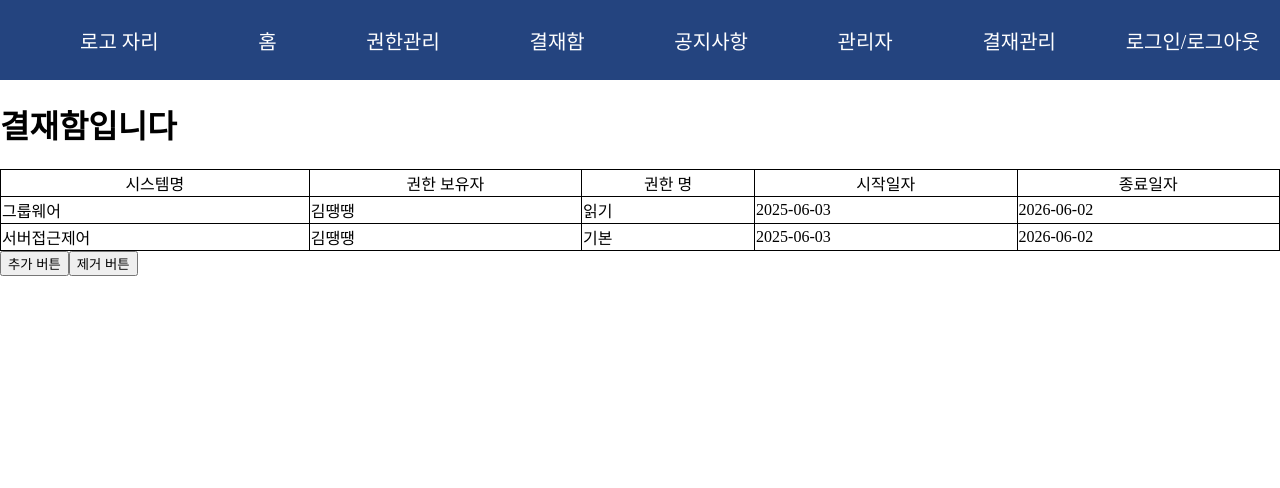
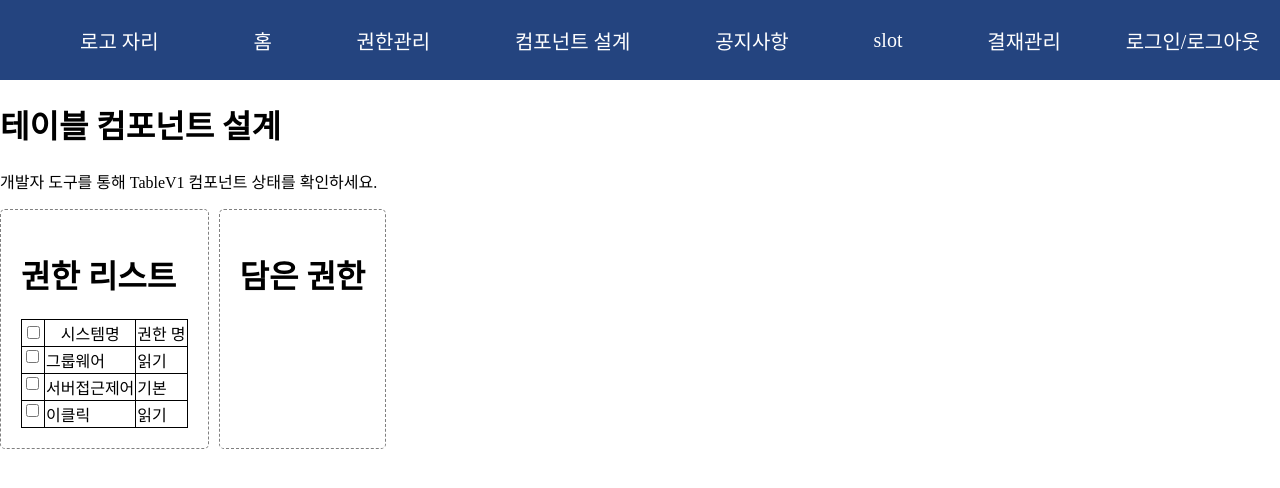
Before and after one commit to JxxHxxx/round1, a Vue app: page /comfirm in a window 1280 px wide. Shown: the top 488 px of the page. Built offline with nearby package versions, Linux system fonts and the light colour scheme.

Commit message:
FEAT : 3depth 를 slot 을 활용한 2depth 에서 관리하기
1. table, list 컴포넌트에서 자유자재로 데이터를 넣을 수 있도록 추상화합니다

```diff
--- a/src/App.vue
+++ b/src/App.vue
@@ -7,6 +7,7 @@ import AppHeader from './components/layout/AppHeader.vue';
 import './assets/css/index.css';
 import './assets/css/tag.css';
 import './assets/css/table.css';
+import './assets/css/main.css';
 
 export default {
   name: 'App',
@@ -16,6 +17,4 @@ export default {
 }
 </script>
 
-<style>
-
-</style>
+<style></style>
--- /dev/null
+++ b/src/assets/css/main.css
@@ -0,0 +1,8 @@
+.defaultBorderBox {
+  border: 1px dashed gray;
+  border-radius: 5px;
+}
+
+.defaultInnerSpace {
+    padding: 20px;
+}
--- /dev/null
+++ b/src/components/feature/ListV1.vue
@@ -0,0 +1,24 @@
+<template>
+    <ul v-for="(item, index) in props.items" :key="index">
+        <li v-for="(key) in props.keys" :key="key">
+            {{ item[key] }}
+        </li>
+    </ul>
+</template>
+
+<script setup>
+
+const props = defineProps({
+    // items 요소들은 key, value 형태의 객체여야 합니다.
+    items: {
+        type: Array,
+        required: true,
+    },
+    // keys 요소들은 문자열이며 items 요소의 key 값 중 하나여야 합니다.
+    keys: {
+        type: Array,
+        required: true
+    }
+})
+
+</script>
--- a/src/components/feature/TableV1.vue
+++ b/src/components/feature/TableV1.vue
@@ -3,16 +3,18 @@
         <table>
             <thead>
                 <tr>
-                    <td  v-for="(item, index) in data.columns" :key="index">{{ item }}</td>
+                    <td v-if="$slots.checkAllBox && $slots.checkBox">
+                        <slot name="checkAllBox"></slot>
+                    </td>
+                    <td v-for="(columnName, index) in columnNameList" :key="index">{{ columnName }}</td>
                 </tr>
             </thead>
             <tbody>
-                <tr v-for="(item, index) in data.tableData" :key="index">
-                   <td>{{ item.systemName }}</td>
-                   <td>{{ item.ownerName }}</td>
-                   <td>{{ item.roleName }}</td>
-                   <td>{{ item.startDate }}</td>
-                   <td>{{ item.endDate }}</td>
+                <tr v-for="(item, index) in props.data" :key="index" :onclick="() => onClick(item)">
+                    <slot name="checkBox"></slot>
+                    <td v-for="(key) in columnKeyList" :key="key">
+                        {{ item[key] }}
+                    </td>
                 </tr>
             </tbody>
         </table>
@@ -20,11 +22,14 @@
 </template>
 
 <script setup>
-  const data = defineProps({
-    columns : Array,
-    tableData : Array
-  });
+const props = defineProps({
+    columns: Array,
+    data: Array,
+    onClick: Function
+});
 
+const columnNameList = props.columns.map(col => Object.values(col)[0]);
+const columnKeyList = props.columns.map(col => Object.keys(col)[0]);
 
 
 </script>
--- a/src/components/layout/AppHeader.vue
+++ b/src/components/layout/AppHeader.vue
@@ -16,29 +16,29 @@
                 <RouterLink to="/comfirm">
                     <div>
                         <li class="AppHeaderItem CenterAppHeaderItem">
-                          <a>결재함</a>
+                            <a>컴포넌트 설계</a>
                         </li>
                     </div>
                 </RouterLink>
                 <RouterLink to="#">
                     <div>
                         <li class="AppHeaderItem CenterAppHeaderItem">
-                        <a>공지사항</a>
-                      </li>
+                            <a>공지사항</a>
+                        </li>
                     </div>
                 </RouterLink>
                 <RouterLink to="/admin">
                     <div>
                         <li class="AppHeaderItem CenterAppHeaderItem">
-                        <a>관리자</a>
-                      </li>
+                            <a>slot</a>
+                        </li>
                     </div>
                 </RouterLink>
                 <RouterLink to="#">
                     <div>
                         <li class="AppHeaderItem CenterAppHeaderItem">
-                        <a>결재관리</a>
-                      </li>
+                            <a>결재관리</a>
+                        </li>
                     </div>
                 </RouterLink>
                 <div class="AppHeaderItem RightAppHeaderItem">로그인/로그아웃</div>
@@ -50,6 +50,4 @@
 <script setup>
 
 </script>
-<style>
-
-</style>
+<style></style>
--- a/src/components/page/confirm/MyRolePage.vue
+++ b/src/components/page/confirm/MyRolePage.vue
@@ -1,53 +1,79 @@
-<template>
-    <div>
-        <h1>결재함입니다</h1>
-    </div>
-    <div>
-        <TableV1 :tableData="role.myList" :columns="columns"></TableV1>
-        <button v-on:click="handleOnClickAddRole">추가 버튼</button>
-        <button v-on:click="handleOnClickSubRole">제거 버튼</button>
-        </div>
-</template>
-
 <script setup>
+import ListV1 from '@/components/feature/ListV1.vue';
 import TableV1 from '@/components/feature/TableV1.vue';
 import { reactive, ref } from 'vue';
 
-const role = reactive( {myList : [{
+const role = reactive({
+    myList: [{
         systemName: '그룹웨어',
         ownerName: '김땡땡',
-    roleName: '읽기',
-    startDate: '2025-06-03',
-    endDate: '2026-06-02'
+        roleName: '읽기'
     },
     {
         systemName: '서버접근제어',
         ownerName: '김땡땡',
-    roleName: '기본',
-    startDate: '2025-06-03',
-    endDate: '2026-06-02'
+        roleName: '기본'
+    },
+    {
+        systemName: '이클릭',
+        ownerName: '이땡땡',
+        roleName: '읽기'
     }]
 });
+// 담은 역할을 관리하는 상태
+const roleCart = reactive({
+    addList: []
+})
 
-const columns = ref(['시스템명', '권한 보유자', '권한 명', '시작일자', '종료일자'])
-
-const handleOnClickAddRole = () => {
-    role.myList.push({
-    systemName: '이클릭',
-    ownerName: '이땡땡',
-    roleName: '읽기',
-    startDate: '2025-06-03',
-    endDate: '2026-06-02'
-})
+function handleOnclickTableElement(item) {
+    console.log('onClick Talbe Element:', item.systemName);
+    if (roleCart.addList.includes(item)) {
+        console.log('already added item:', item.systemName);
+    }
+    else {
+        roleCart.addList.push(item);
+    }
 }
 
-const handleOnClickSubRole = () => {
-    role.myList = role.myList.filter((i) => i.systemName !== '이클릭');
-    console.log(role);
+const checkedAll = ref(false);
+
+// 전체 체크박스 선택
+function handleOnClickAllCheckBox() {
+
+    const existingSystemNames = new Set(roleCart.addList.map(item => item.systemName));
+    const newItems = role.myList.filter(item => !existingSystemNames.has(item.systemName));
+    roleCart.addList.push(...newItems);
+    // 체크박스 표시 여부
+    checkedAll.value = checkedAll.value ? false : true;
 }
-
-
 
 </script>
 
-<style lang="scss" scoped></style>
+<template>
+    <div>
+        <h1>테이블 컴포넌트 설계</h1>
+        <p>개발자 도구를 통해 TableV1 컴포넌트 상태를 확인하세요.</p>
+    </div>
+    <div style="display: flex; justify-items: flex-start; gap: 10px;">
+        <div class="defaultBorderBox defaultInnerSpace tableContainer">
+            <div>
+                <h1>권한 리스트</h1>
+            </div>
+            <TableV1 :data="role.myList" :columns="[{ 'systemName': '시스템명' }, { 'roleName': '권한 명' }]"
+                :onClick="(item) => handleOnclickTableElement(item)">
+                <template #checkAllBox>
+                    <input type="checkbox" :onclick="handleOnClickAllCheckBox" />
+                </template>
+                <template #checkBox>
+                    <input type="checkbox" :checked="checkedAll" />
+                </template>
+            </TableV1>
+        </div>
+        <div class="defaultBorderBox defaultInnerSpace listContainer">
+            <div>
+                <h1>담은 권한</h1>
+            </div>
+            <ListV1 :items="roleCart.addList" :keys="['systemName', 'roleName']" />
+        </div>
+    </div>
+</template>
```
Lines whose indentation alone changed are shown as unchanged.
